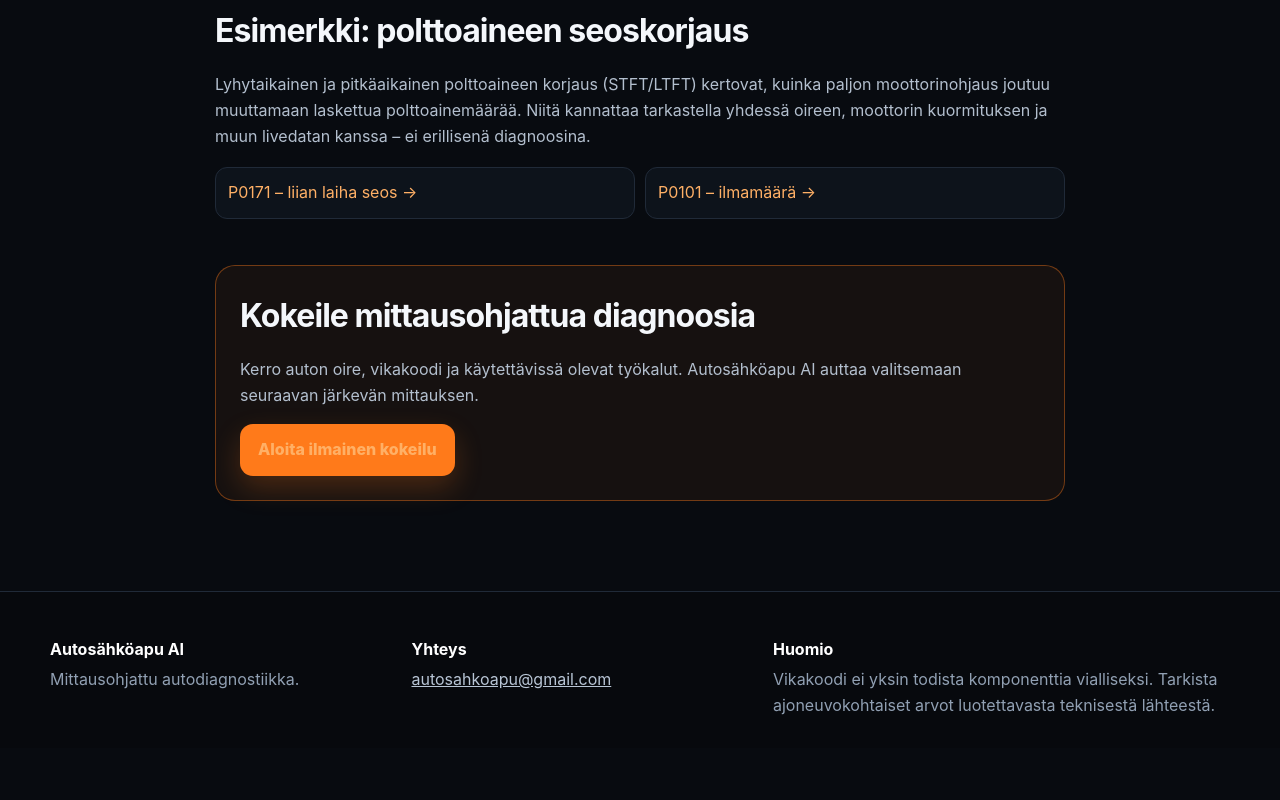
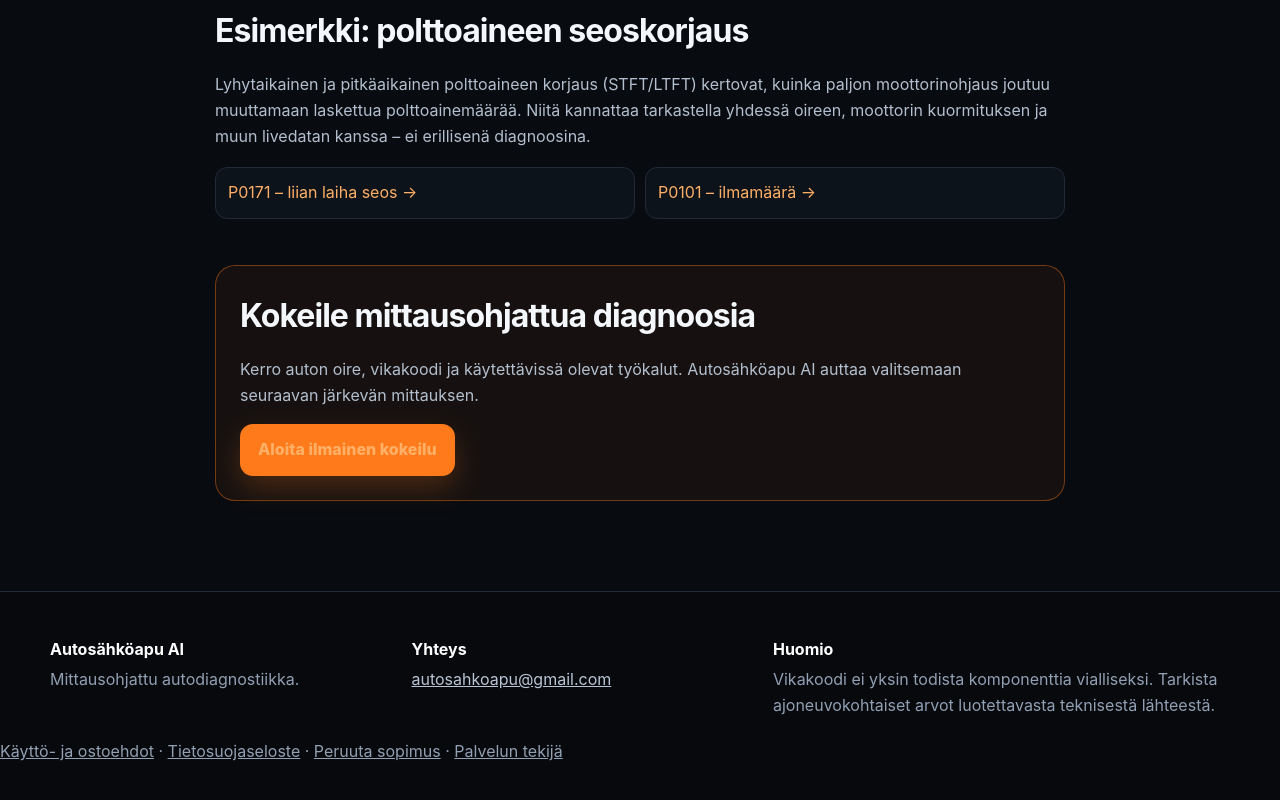
Before and after one commit to Okkim87/Autohuolto, a plain HTML site: page obd2-vikakoodit/index.html in a window 1280 px wide. Shown: the part 1177-1977 px from the top of the page. Before the commit the page ends 1925 px from the top, so only its background shows below. Drawn offline with Linux system fonts and the light colour scheme.

Commit message:
Add files via upload

```diff
--- a/obd2-vikakoodit/index.html
+++ b/obd2-vikakoodit/index.html
@@ -3,4 +3,4 @@
 <h2>Älä nollaa koodeja ennen kuin olet tallentanut tiedot</h2><p>Nollaaminen voi poistaa hyödyllistä tietoa vian syntyhetkestä. Ota talteen koodi, tila, freeze frame sekä oireen kuvaus ennen nollaamista.</p>
 <h2>Livedatan kolme tärkeää kysymystä</h2><ol><li>Onko arvo realistinen nykyiseen tilanteeseen nähden?</li><li>Muuttuuko arvo loogisesti, kun kierrosluku tai kuormitus muuttuu?</li><li>Vastaako toteutunut arvo ohjainlaitteen pyytämää arvoa?</li></ol>
 <h2>Esimerkki: polttoaineen seoskorjaus</h2><p>Lyhytaikainen ja pitkäaikainen polttoaineen korjaus (STFT/LTFT) kertovat, kuinka paljon moottorinohjaus joutuu muuttamaan laskettua polttoainemäärää. Niitä kannattaa tarkastella yhdessä oireen, moottorin kuormituksen ja muun livedatan kanssa – ei erillisenä diagnoosina.</p>
-<div class="related-links"><a href="/vikakoodi-p0171/">P0171 – liian laiha seos →</a><a href="/vikakoodi-p0101/">P0101 – ilmamäärä →</a></div><div class="article-cta"><h2>Kokeile mittausohjattua diagnoosia</h2><p>Kerro auton oire, vikakoodi ja käytettävissä olevat työkalut. Autosähköapu AI auttaa valitsemaan seuraavan järkevän mittauksen.</p><a class="button button-primary" href="/#diagnoosi">Aloita ilmainen kokeilu</a></div></div></article></main><footer class="site-footer"><div class="container footer-grid"><div><strong>Autosähköapu AI</strong><p>Mittausohjattu autodiagnostiikka.</p></div><div><strong>Yhteys</strong><p><a href="mailto:autosahkoapu@gmail.com">autosahkoapu@gmail.com</a></p></div><div><strong>Huomio</strong><p>Vikakoodi ei yksin todista komponenttia vialliseksi. Tarkista ajoneuvokohtaiset arvot luotettavasta teknisestä lähteestä.</p></div></div></footer></body></html>
+<div class="related-links"><a href="/vikakoodi-p0171/">P0171 – liian laiha seos →</a><a href="/vikakoodi-p0101/">P0101 – ilmamäärä →</a></div><div class="article-cta"><h2>Kokeile mittausohjattua diagnoosia</h2><p>Kerro auton oire, vikakoodi ja käytettävissä olevat työkalut. Autosähköapu AI auttaa valitsemaan seuraavan järkevän mittauksen.</p><a class="button button-primary" href="/#diagnoosi">Aloita ilmainen kokeilu</a></div></div></article></main><footer class="site-footer"><div class="container footer-grid"><div><strong>Autosähköapu AI</strong><p>Mittausohjattu autodiagnostiikka.</p></div><div><strong>Yhteys</strong><p><a href="mailto:autosahkoapu@gmail.com">autosahkoapu@gmail.com</a></p></div><div><strong>Huomio</strong><p>Vikakoodi ei yksin todista komponenttia vialliseksi. Tarkista ajoneuvokohtaiset arvot luotettavasta teknisestä lähteestä.</p></div></div><p class="legal-links"><a href="/kayttoehdot/">Käyttö- ja ostoehdot</a> · <a href="/tietosuoja/">Tietosuojaseloste</a> · <a href="/peruuttaminen/">Peruuta sopimus</a> · <a href="/#tekijasta">Palvelun tekijä</a></p></footer></body></html>
```
